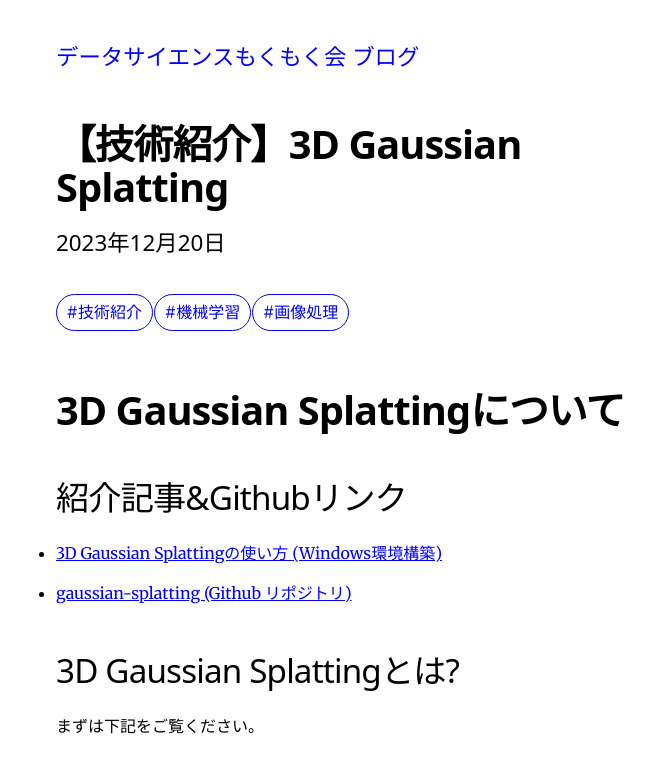
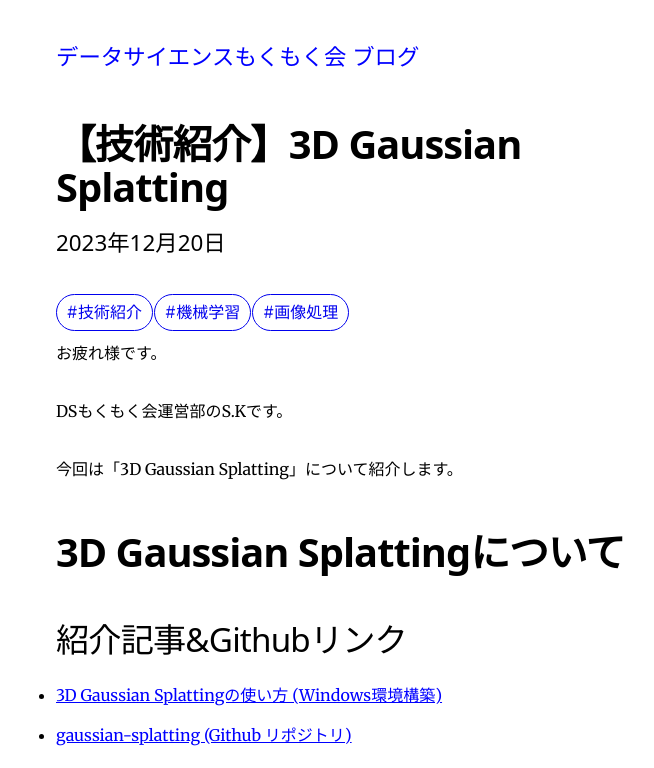
Before and after one commit to ghostfm3/DS_mokumoku_blog, a Gatsby site: page /20231220_sasaki_tech/tech_info/ in a window 1280 px wide. Shown: the top 768 px of the page, without its empty margins (268-922 px from the left). Built offline with nearby package versions, Linux system fonts and the light colour scheme; Gatsby itself is replaced by a stand-in of ours.

Commit message:
13th commit

```diff
--- a/content/blog/20231220_sasaki_tech/tech_info.md
+++ b/content/blog/20231220_sasaki_tech/tech_info.md
@@ -4,6 +4,12 @@ date: "2023-12-20T20:30:32.169Z"
 tags: ["技術紹介","機械学習","画像処理"]
 description: SNSより技術紹介記事です。
 ---
+お疲れ様です。
+
+DSもくもく会運営部のS.Kです。
+
+今回は「3D Gaussian Splatting」について紹介します。
+
 # 3D Gaussian Splattingについて
 ## 紹介記事&Githubリンク
 - [3D Gaussian Splattingの使い方 (Windows環境構築)](https://lilea.net/lab/how-to-setup-3d-gaussian-splatting/?source=post_page-----273ce61200a8--------------------------------)
```
